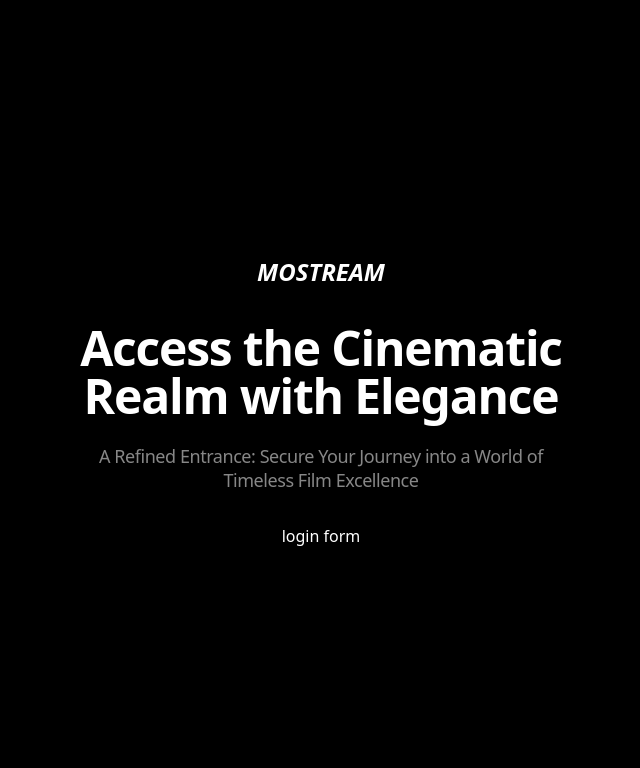
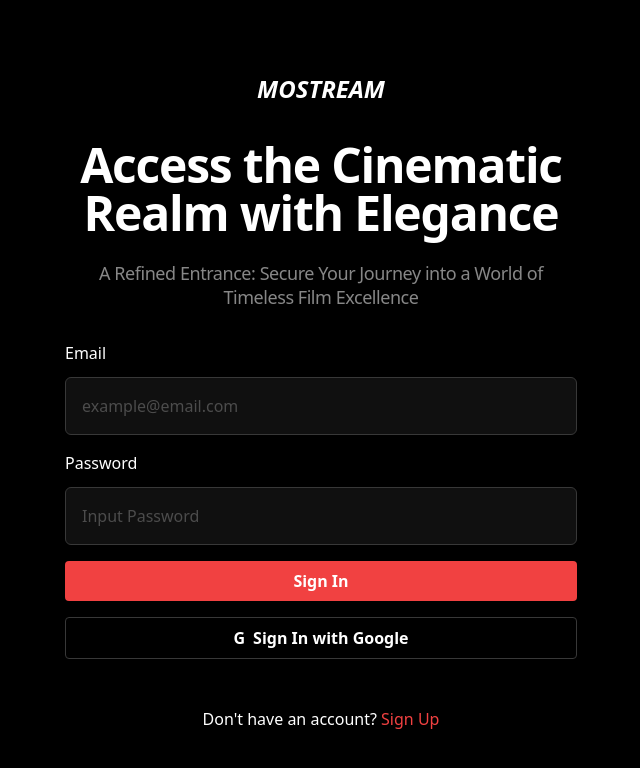
Before and after one commit to tsotne01/mostream-movie-app, a Next.js app: page /login in a window 1280 px wide. Shown: the top 768 px of the page, without its empty margins (319-959 px from the left). Built offline with nearby package versions, Linux system fonts and the light colour scheme.

Commit message:
feat(auth): implement login form with email and password fields

```diff
--- a/src/components/ui/login-form.tsx
+++ b/src/components/ui/login-form.tsx
@@ -1,9 +1,22 @@
 'use client'
 import React from 'react'
+import InputField from './input-field'
+import Button from './button'
+import Link from 'next/link'
 
 const LoginForm = () => {
   return (
-    <div>login form</div>
+    <div className='w-full'>
+        <form className='flex flex-col gap-4'>
+            <InputField id='email' label="Email" type="email" placeholder='example@email.com'/>
+            <InputField id='password' label="Password" type="password" placeholder='Input Password'/>
+            <Button type='submit' variant='primary' disabled={false}>Sign In</Button>
+            <Button type='button' variant='secondary' className='border-1 border-[#383838] mb-8' beforeIcon={<>G</>}>Sign In with Google</Button>
+            <span className='text-center'>Don't have an account?
+                <Link href="/register" className='text-[#F14141]'> Sign Up</Link>
+            </span>
+        </form>
+    </div>
   )
 }
 
```
